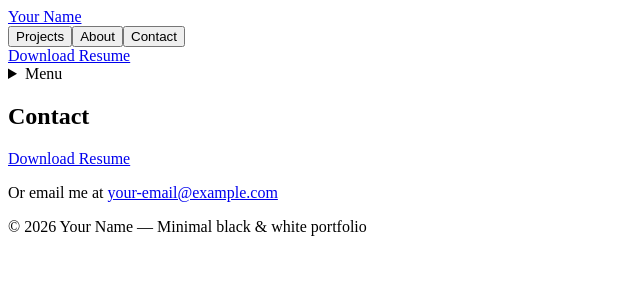
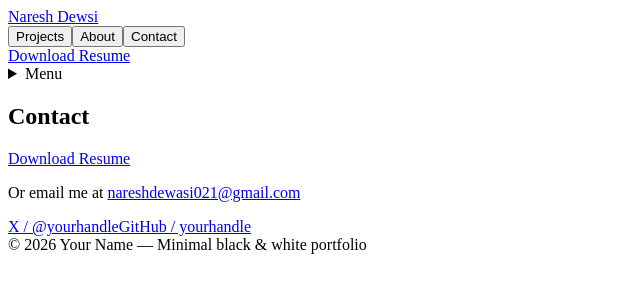
Before and after one commit to nares10/porfolio, a React (Vite) app: page /contact in a window 1280 px wide. Shown: the top 300 px of the page, without its empty margins (0-640 px from the left). Built offline with nearby package versions, Linux system fonts and the light colour scheme; the HTML template or start-up script is replaced by a standard one.

Commit message:
My Personal Detail Added

```diff
--- a/src/components/Header.jsx
+++ b/src/components/Header.jsx
@@ -45,7 +45,7 @@ export default function Header() {
   return (
     <header className="border-b border-black/10">
       <div className="max-w-4xl mx-auto px-4 sm:px-6 py-6 flex items-center justify-between">
-        <Link to="/" className="nav-btn text-2xl font-medium tracking-wide uppercase">Your Name</Link>
+        <Link to="/" className="nav-btn text-2xl font-medium tracking-wide uppercase">Naresh Dewsi</Link>
 
         <nav className="hidden sm:flex items-center space-x-4 text-sm" aria-label="Primary">
           <button onClick={() => handleNavTarget('projects')} className={`nav-btn ${active === 'projects' ? 'active' : ''}`}>Projects</button>
--- a/src/components/Hero.jsx
+++ b/src/components/Hero.jsx
@@ -6,8 +6,8 @@ export default function Hero() {
   return (
     <section className="py-20">
       <div ref={ref} className={`max-w-3xl mx-auto px-6 text-center ${inView ? 'animate-fade-up' : 'opacity-0'}`}>
-        <h1 className="text-5xl sm:text-6xl font-extrabold leading-tight">Hi, I'm Your Name.</h1>
-        <p className="mt-6 text-lg text-black/70">I build minimal, accessible interfaces and web apps.</p>
+        <h1 className="text-5xl sm:text-6xl font-extrabold leading-tight">Hi, I'm Naresh Dewasi </h1>
+        <p className="mt-6 text-lg text-black/70">I build machine learning workflows/sysetem.</p>
       </div>
     </section>
   )
--- a/src/pages/Contact.jsx
+++ b/src/pages/Contact.jsx
@@ -1,7 +1,9 @@
 import React from 'react'
 
 export default function Contact({ id = 'contact' }) {
-  const email = 'your-email@example.com'
+  const email = 'nareshdewasi021@gmail.com'
+  const x = 'https://x.com/NareshDewa26000'
+  const github = 'https://github.com/nares10'
   return (
     <section id={id} className="max-w-4xl mx-auto px-6 py-16">
       <h1 className="text-3xl font-bold">Contact</h1>
@@ -12,6 +14,10 @@ export default function Contact({ id = 'contact' }) {
         </a>
         <p className="mt-4 sm:mt-0 text-gray-700">Or email me at <a className="underline" href={`mailto:${email}`}>{email}</a></p>
       </div>
+      <div className="mt-6 flex items-center space-x-4">
+        <a className="link-underline text-sm" href={x} target="_blank" rel="noopener noreferrer">X / @yourhandle</a>
+        <a className="link-underline text-sm" href={github} target="_blank" rel="noopener noreferrer">GitHub / yourhandle</a>
+      </div>
     </section>
   )
 }
```
Also changed, not shown: 1 other file (tests, documents, lock files or other folders).
